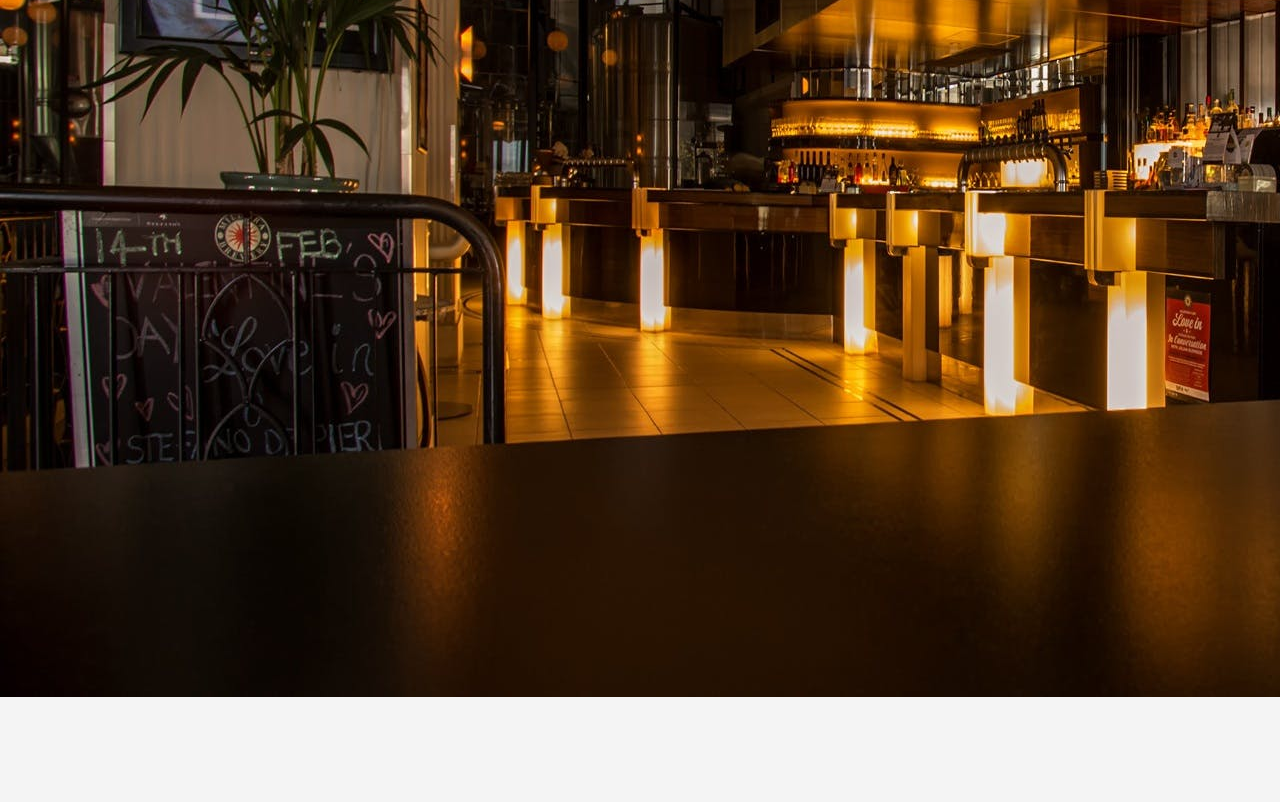
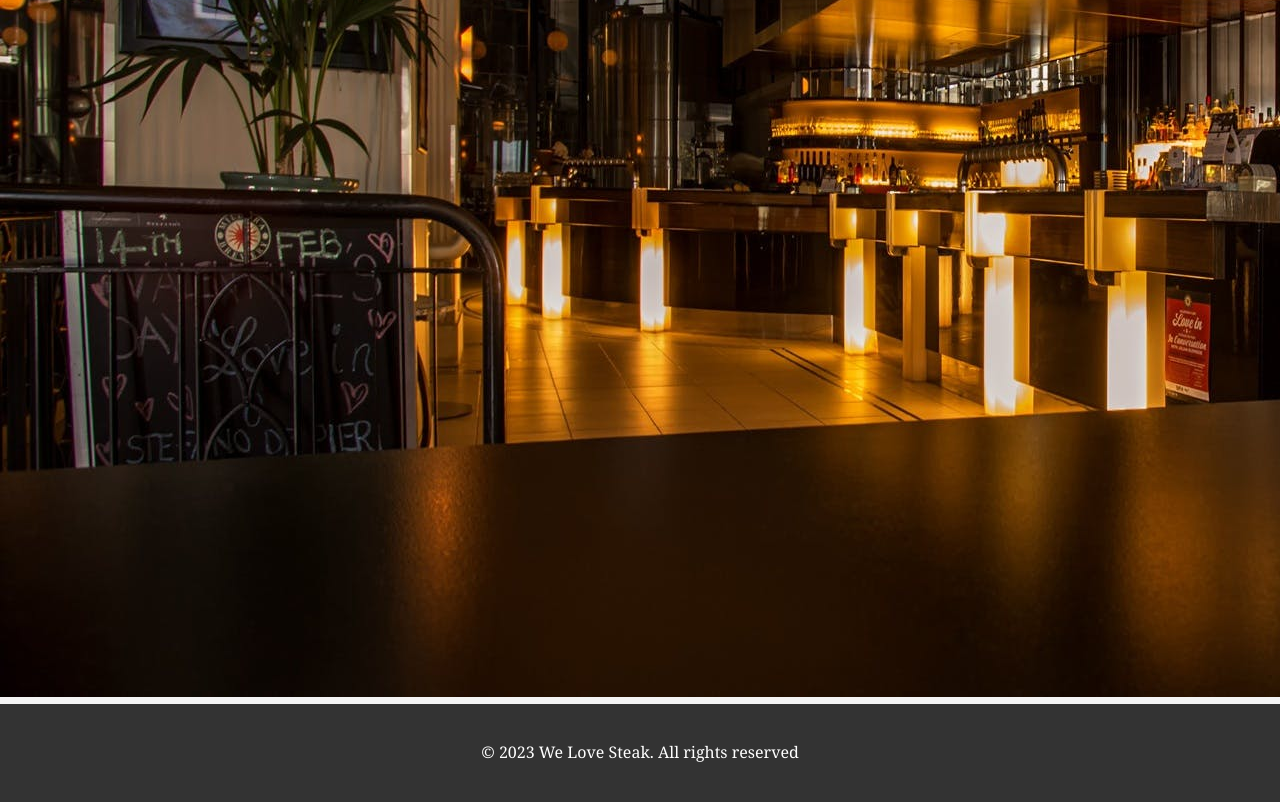
Before and after one commit to ben1998-hub/We-Love-Steak, a plain HTML site: page reservation.html in a window 1280 px wide. Shown: the part 880-1682 px from the top of the page. Before the commit the page ends 1584 px from the top, so only its background shows below. Drawn offline with Linux system fonts and the light colour scheme.

Commit message:
Add copy right/footer

```diff
--- a/reservation.html
+++ b/reservation.html
@@ -46,5 +46,9 @@
             </form>
         </div>
     <img src= "assets/image/Restaurant Interior.jpg">
+    <footer>
+
+        <p>&copy; 2023 We Love Steak. All rights reserved</p>
+    </footer>
 </body>
 </html>
```
